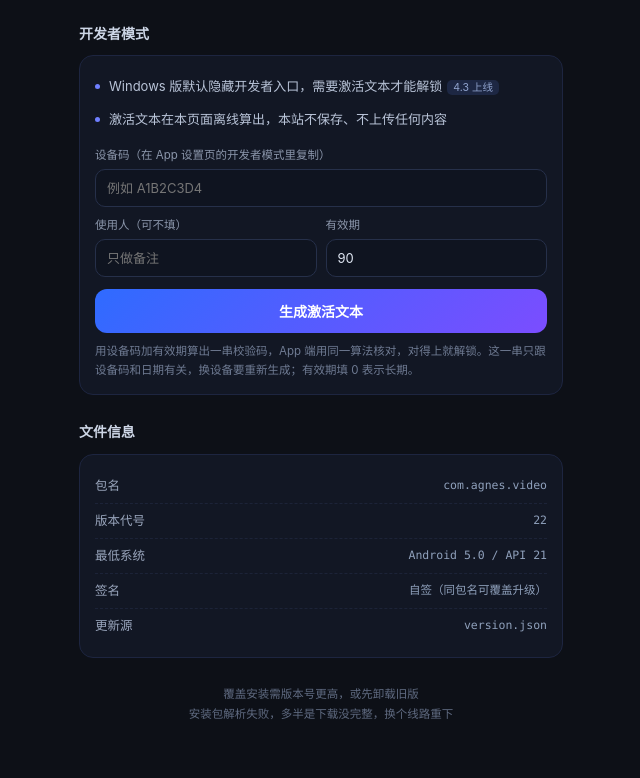
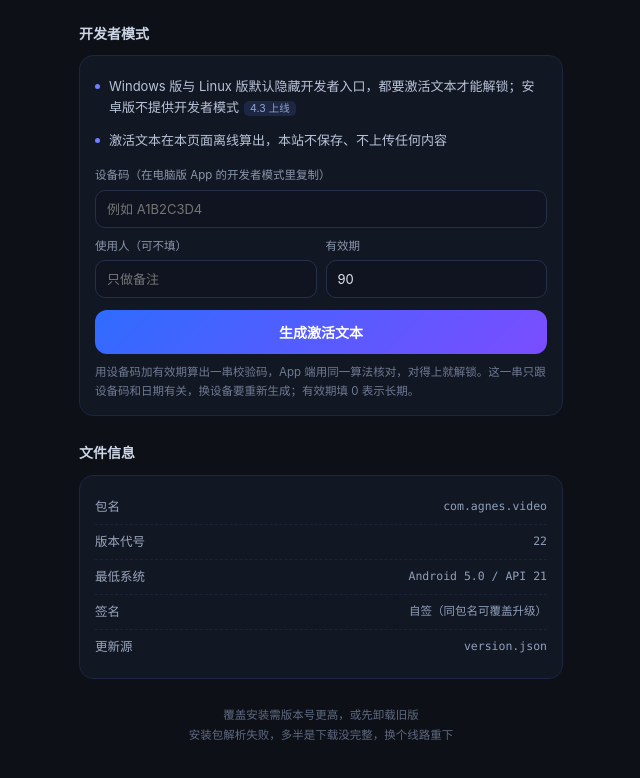
Before and after one commit to lzm-Python/agnes-update, a plain HTML site: page index.html in a window 1280 px wide. Shown: the part 1642-2420 px from the top of the page, without its empty margins (319-959 px from the left). Drawn offline with Linux system fonts and the light colour scheme.

Commit message:
dev mode: activation required on Windows and Linux, not Android

```diff
--- a/index.html
+++ b/index.html
@@ -111,10 +111,10 @@ h2{font-size:14px;color:#cdd6e6;margin:26px 0 10px;font-weight:600}
 
   <h2>开发者模式</h2>
   <div class="card">
-    <div class="li"><i></i><span>Windows 版默认隐藏开发者入口，需要激活文本才能解锁<span class="tag">4.3 上线</span></span></div>
+    <div class="li"><i></i><span>Windows 版与 Linux 版默认隐藏开发者入口，都要激活文本才能解锁；安卓版不提供开发者模式<span class="tag">4.3 上线</span></span></div>
     <div class="li"><i></i><span>激活文本在本页面离线算出，本站不保存、不上传任何内容</span></div>
     <div class="devbox">
-      <label class="devlab">设备码（在 App 设置页的开发者模式里复制）</label>
+      <label class="devlab">设备码（在电脑版 App 的开发者模式里复制）</label>
       <input class="devin" id="dCode" placeholder="例如 A1B2C3D4" maxlength="32" autocomplete="off">
       <div class="devrow">
         <div>
```
